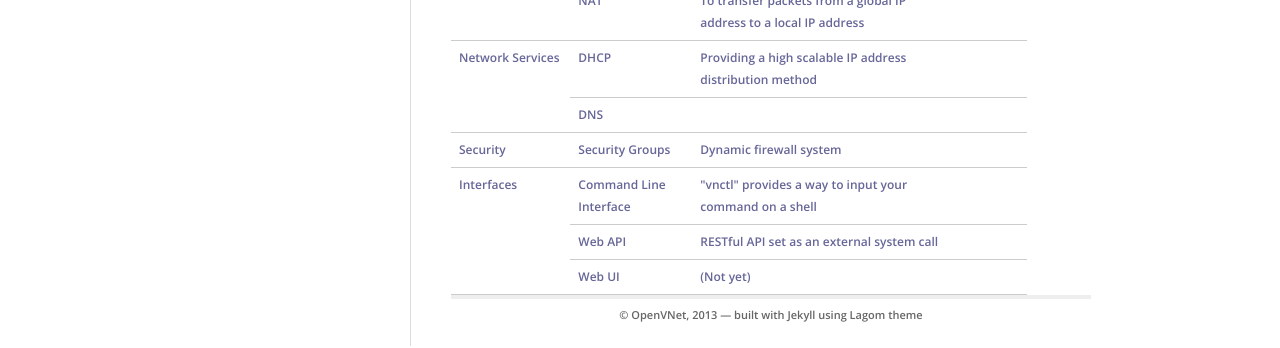
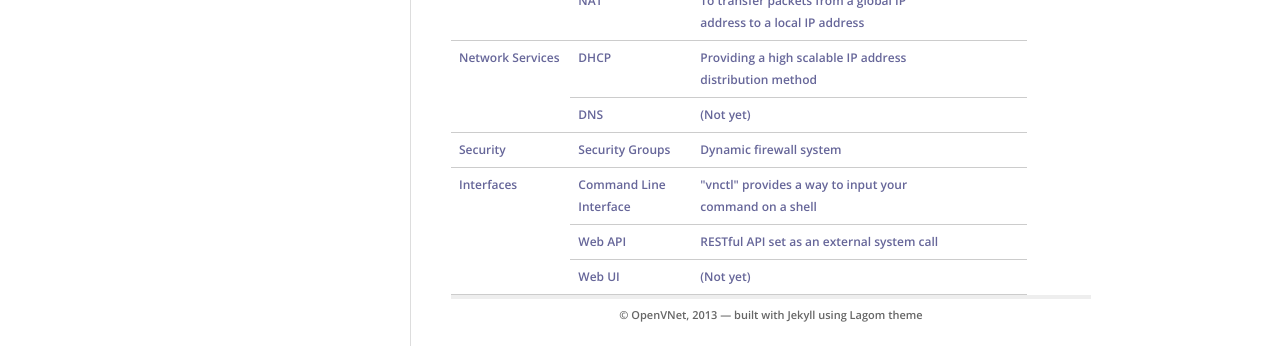
Before and after one commit to openvnet/openvnet.github.io, a Jekyll site: the page built from FeaturesAndBenefits.md, in a window 1280 px wide. Shown: the part 450-798 px from the top of the page. Built offline with Jekyll 4.4.1, drawn with Linux system fonts in a browser that asks for light colours.

Commit message:
Add more detail

```diff
--- a/FeaturesAndBenefits.md
+++ b/FeaturesAndBenefits.md
@@ -25,7 +25,7 @@ description: ""
 
 <tr><td rowspan="2">Network Services</td>
     <td>DHCP</td><td>Providing a high scalable IP address distribution method</td><td></td></tr>
-<tr><td>DNS</td><td></td><td></td></tr>
+<tr><td>DNS</td><td>(Not yet)</td><td></td></tr>
 
 <tr><td rowspan="1">Security</td>
     <td>Security Groups</td><td>Dynamic firewall system</td><td></td></tr>
```
